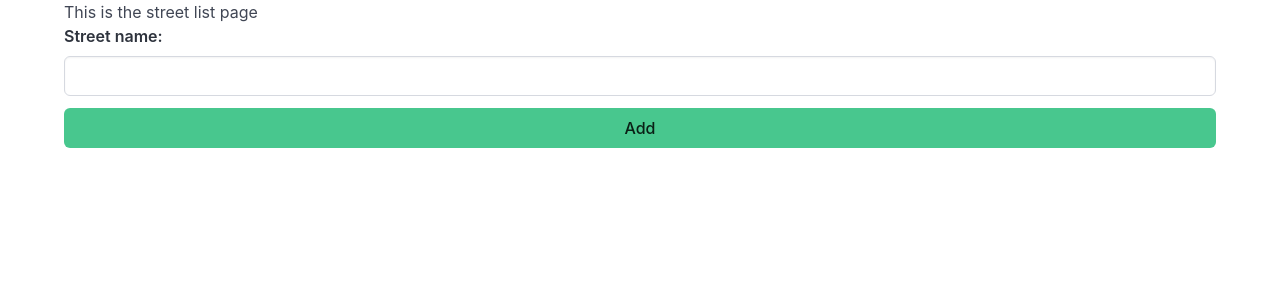
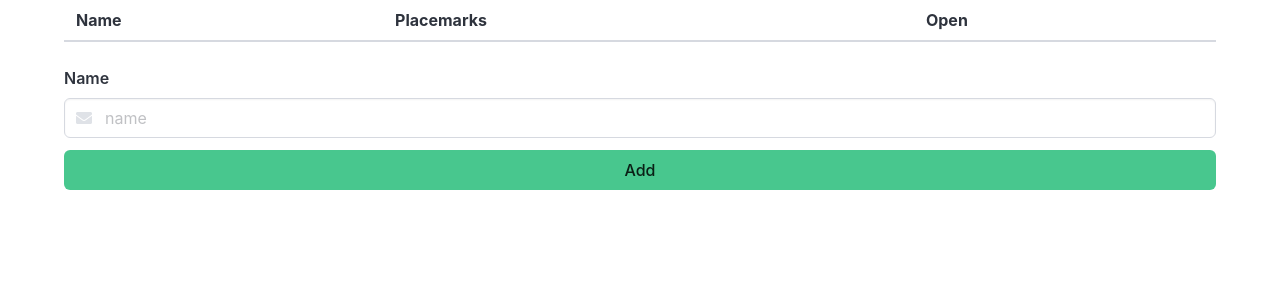
Before and after one commit to poraif/localehistory-svelte, a SvelteKit app: page /dashboard in a window 1280 px wide. Shown: the top 300 px of the page. Built offline with nearby package versions, Linux system fonts and the light colour scheme.

Commit message:
login working, CORS errors persisting

```diff
--- a/src/hooks.server.ts
+++ /dev/null
@@ -1,9 +0,0 @@
-import { dbConnect } from "$lib/models/db";
-import type { Handle } from "@sveltejs/kit";
-
-await dbConnect();
-
-export const handle: Handle = async ({ event, resolve }) => {
-  const response = await resolve(event);
-  return response;
-};
--- a/src/lib/services/localehistory-service.ts
+++ b/src/lib/services/localehistory-service.ts
@@ -2,7 +2,7 @@ import axios from "axios";
 import type { Session, User, Placemark, Street } from "$lib/types/placemark-types";
 
 export const localeHistoryService = {
-    baseUrl: "http://localhost:4000",
+    baseUrl: "http://localhost:3000",
 
     async signup(user: User): Promise<boolean> {
       try {
@@ -33,9 +33,14 @@ export const localeHistoryService = {
         return res.data;
     },
 
-    async createStreet(street: Street): Promise<boolean> {
-        const res = await axios.post(`${this.baseUrl}/api/streets`, street);
-        return res.data;
+    async createStreet(street: Street, session: Session) {
+      try {
+        axios.defaults.headers.common["Authorization"] = "Bearer " + session.token;
+        const response = await axios.post(this.baseUrl + "/api/streets/", street);
+        return response.status >= 200 && response.status < 300;
+      } catch (error) {
+        return false;
+      }
     },
 
     async deleteAllStreets(): Promise<boolean> {
@@ -48,8 +53,9 @@ export const localeHistoryService = {
         return res.data;
     },
 
-    async getAllStreets(): Promise<Street[]> {
+    async getAllStreets(session: Session): Promise<Street[]> {
         try {
+        axios.defaults.headers.common["Authorization"] = "Bearer " + session.token;
         const res = await axios.get(`${this.baseUrl}/api/streets`);
         return res.data;
         } catch (error) {
--- a/src/lib/stores.ts
+++ b/src/lib/stores.ts
@@ -1,5 +1,7 @@
-// place files you want to import through the `$lib` alias in this folder.
 import { writable } from "svelte/store";
+import type { Street, Session, Placemark } from "$lib/types/placemark-types";
 
+export const currentSession = writable<Session>();
 export const subTitle = writable<string>();
-export const currentSession = writable<string>();
+export const latestStreet = writable<Street>();
+export const latestPlacemark = writable<Placemark>();
--- a/src/routes/+layout.svelte
+++ b/src/routes/+layout.svelte
@@ -5,7 +5,7 @@
 </script>
 
 <div class="container">
-  {#if $currentSession}
+  {#if $currentSession?.token}
     <Menu />
     <Heading />
   {/if}
--- /dev/null
+++ b/src/routes/about/+page.svelte
@@ -0,0 +1,6 @@
+<script lang="ts">
+    import { subTitle } from "$lib/stores";
+
+
+    subTitle.set("About Locale History");
+  </script>
--- a/src/routes/dashboard/+page.svelte
+++ b/src/routes/dashboard/+page.svelte
@@ -1,10 +1,20 @@
 <script lang="ts">
+  import { localeHistoryService } from "$lib/services/localehistory-service";
   import { subTitle } from "$lib/stores";
   import AddStreet from "./AddStreet.svelte";
   import StreetList from "./StreetList.svelte";
+  import type { Street } from "$lib/types/placemark-types";
+  import { onMount } from "svelte";
+  import { get } from "svelte/store";
+  import { currentSession } from "$lib/stores";
 
+  let streets: Street[] = [];
   subTitle.set("Add a street");
+
+  onMount(async () => {
+    streets = await localeHistoryService.getAllStreets(get(currentSession));
+  });
 </script>
 
-<StreetList />
+<StreetList {streets}/>
 <AddStreet />
--- a/src/routes/dashboard/AddStreet.svelte
+++ b/src/routes/dashboard/AddStreet.svelte
@@ -1,11 +1,46 @@
 <script lang="ts">
+  import { localeHistoryService } from "$lib/services/localehistory-service";
+  import type { Street } from "$lib/types/placemark-types";
+  import { currentSession } from "$lib/stores";
+  import Message from "$lib/ui/Message.svelte";
+ import { get } from "svelte/store";
+
+  let street: Street = {name: ""};
+ let streets: Street[] = [];
+ let message = "";
+
+
+ async function createStreet() {
+    try {
+        console.log(`attempting to create street: ${street}`);
+        let newStreet = await localeHistoryService.createStreet(street, get(currentSession));
+        if (newStreet) {
+            message = "Street created";
+        } else {
+            message = "Street not created";
+        }
+    } catch (error) {
+        console.error(error);
+        message = "An error occurred while creating the street";
+    }
+}
 </script>
 
-<form>
-  <div class="field">
-    <label class="label" for="street">Street name:</label>
-    <input class="input" id="street" name="street" type="string" />
+{#if message}
+  <Message {message} />
+{/if}
+
+<form on:submit|preventDefault={createStreet}>
+<div class="field">
+  <!-- svelte-ignore a11y-label-has-associated-control -->
+  <label class="label">Name</label>
+  <div class="control has-icons-left">
+    <input bind:value={street.name} class="input" type="text" placeholder="name" name="name" />
+    <span class="icon is-small is-left">
+      <i class="fa fa-envelope"></i>
+    </span>
   </div>
+</div>
   <div class="field">
     <div class="control">
       <button class="button is-success is-fullwidth">Add</button>
--- a/src/routes/dashboard/StreetList.svelte
+++ b/src/routes/dashboard/StreetList.svelte
@@ -1,7 +1,31 @@
 <script lang="ts">
+  export let streets = [
+  {
+    name: "O'Connell Street",
+  }
+];
 
 </script>
 
-<p>
-  This is the street list page
-</p>
+<table class="table is-fullwidth">
+  <thead>
+    <th>Name</th>
+    <th>Placemarks</th>
+    <th>Open</th>
+  </thead>
+  <tbody>
+    {#each streets as street}
+      <tr>
+        <td>
+          {street.name}
+        </td>
+        <td>
+          insert count placemarks
+        </td>
+        <td>
+          <button class="button is-primary">Open</button>
+        </td>
+      </tr>
+    {/each}
+  </tbody>
+</table>
```
Also changed, not shown: package.json (+2 -5 lines), src/lib/types/placemark-types.ts (+9 -8 lines), src/routes/login/LoginForm.svelte (+5 -3 lines), src/routes/logout/+page.svelte (+5 -6 lines).
